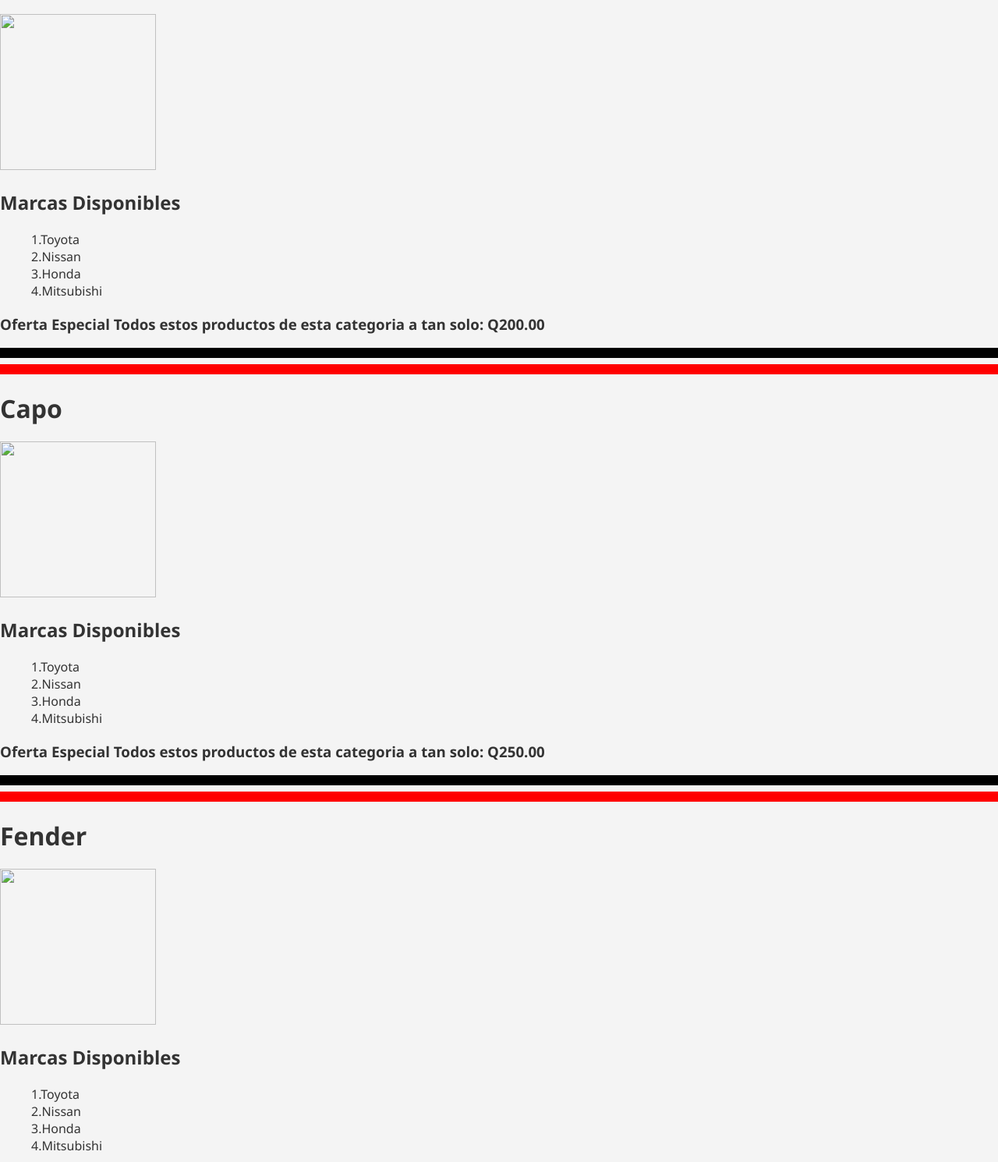
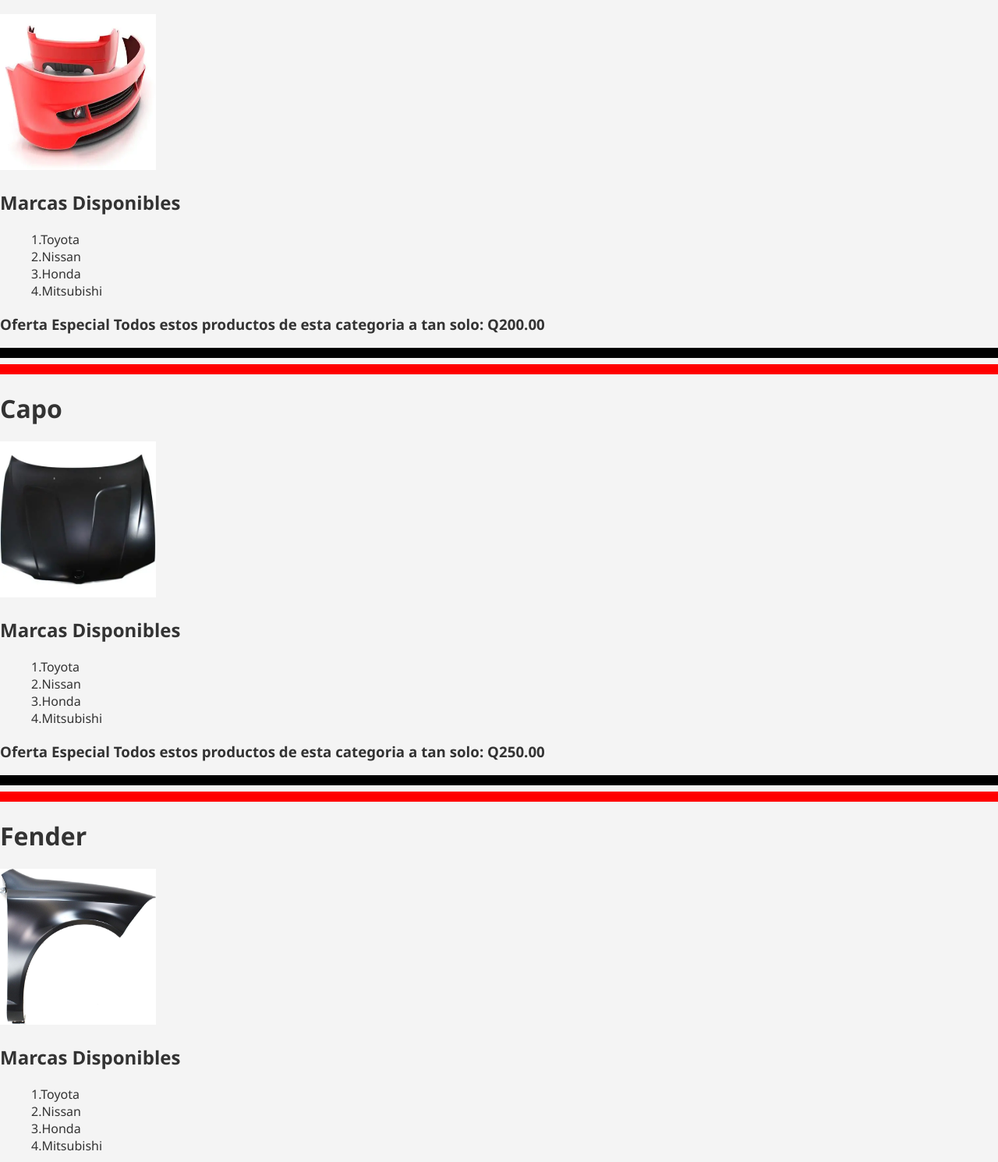
Before and after one commit to DaniLavoe/Laboratorio-IDC, a plain HTML site: page choque.html in a window 1280 px wide. Shown: the part 510-2000 px from the top of the page at 78% size. Drawn offline with Linux system fonts and the light colour scheme.

Commit message:
Update choque.html

```diff
--- a/choque.html
+++ b/choque.html
@@ -125,7 +125,7 @@
   <header>
     <h1>Contor Parts</h1>
     <p>Encuentra aqui nuestro catalogo e Piezas de Mantenimiento</p>
-    <img src="IMG/logo.webp">
+    <img src="logo.webp">
   </header>
 
   <nav>
@@ -133,7 +133,7 @@
   </nav>
   <hr color="red" size="15">
   <h1>Bumper</h1>
-<img src="IMG/bumper.webp">
+<img src="bumper.webp">
 <h2>Marcas Disponibles</h2>
 <ol>
 1.Toyota<br>
@@ -145,7 +145,7 @@
 <hr color="black" size="15">
 <hr color="red" size="15">
  <h1>Capo</h1>
-<img src="IMG/capo.webp">
+<img src="capo.webp">
 <h2>Marcas Disponibles</h2>
 <ol>
 1.Toyota<br>
@@ -157,7 +157,7 @@
 <hr color="black" size="15">
 <hr color="red" size="15">
 <h1>Fender</h1>
-<img src="IMG/fender.jpg">
+<img src="fender.jpg">
 <h2>Marcas Disponibles</h2>
 <ol>
 1.Toyota<br>
@@ -179,4 +179,5 @@
   </footer>
 
 </body>
+
 </html>
```
